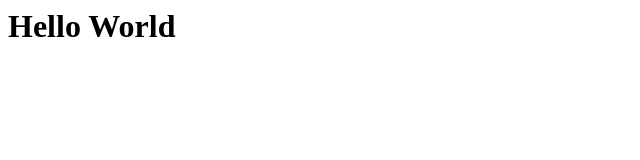
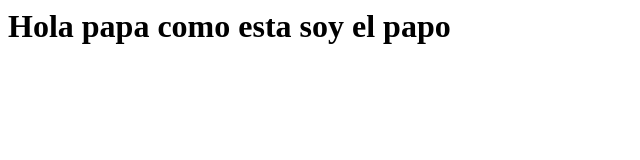
Before and after one commit to papopapu/prueba, a plain HTML site: page index.html in a window 1280 px wide. Shown: the whole page, without its empty margins (0-640 px from the left). Drawn offline with Linux system fonts and the light colour scheme.

Commit message:
Update index.html

```diff
--- a/index.html
+++ b/index.html
@@ -1,6 +1,6 @@
 
 <html>
   <body>
-  <h1>Hello World</h1>
+  <h1>Hola papa como esta soy el papo</h1>
   </body>
 </html>
```
